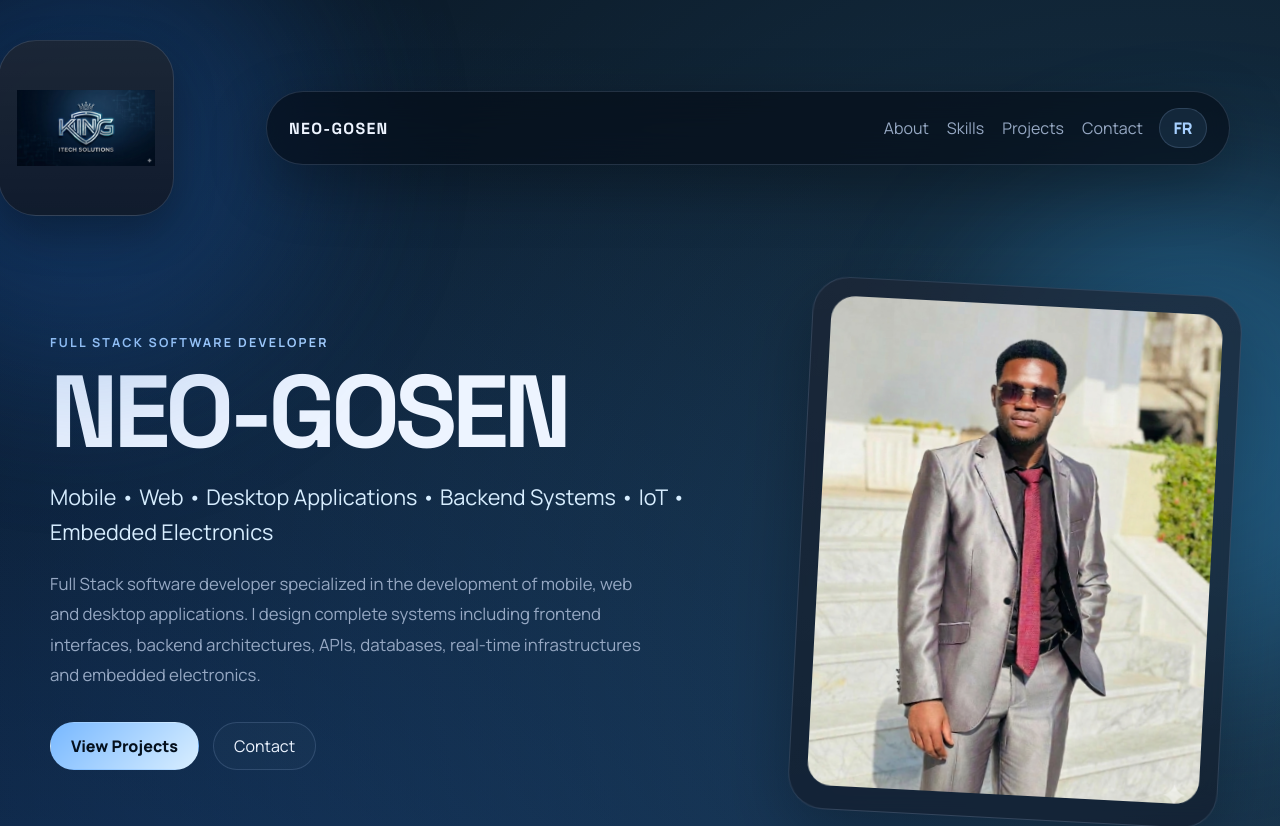
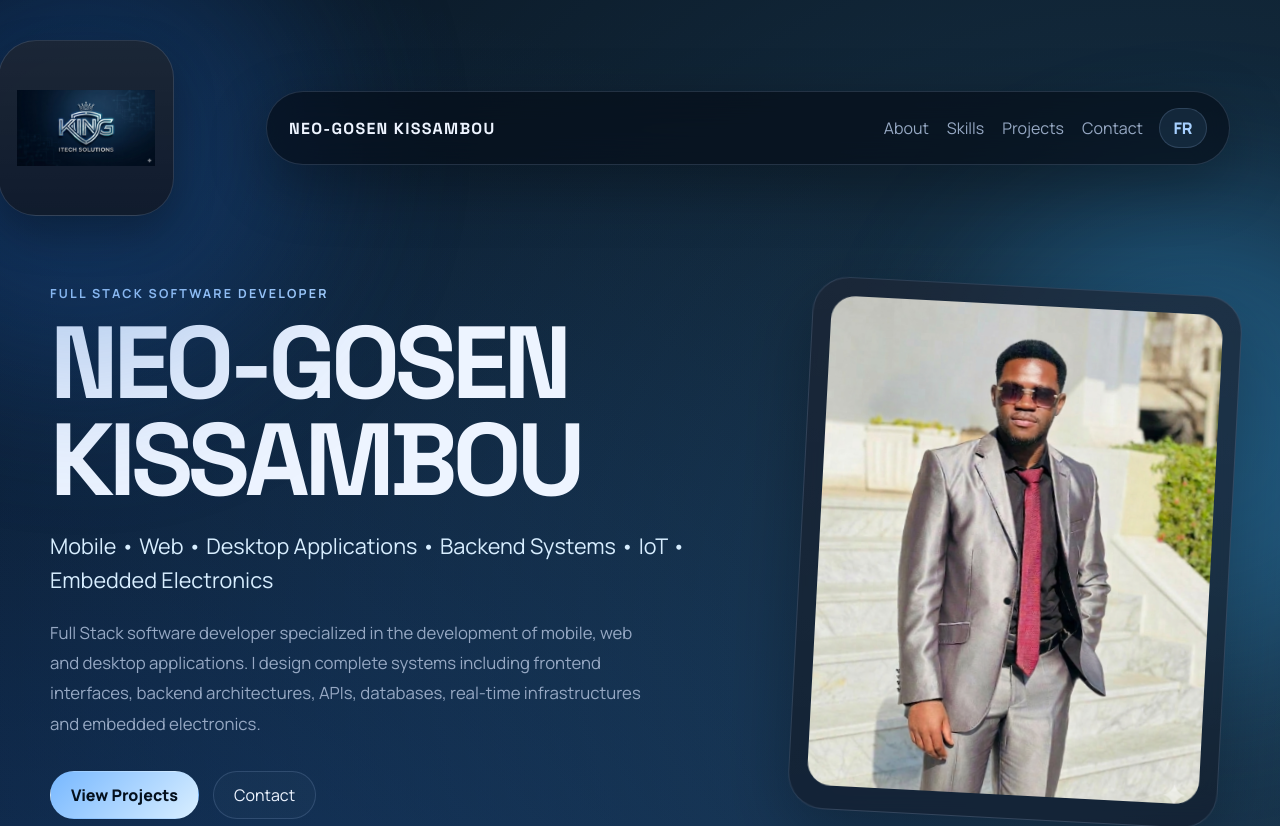
Before and after one commit to kissambouneogosen3-creator/neo-gosen-portfolio, a React (Vite) app: page / in a window 1280 px wide. Shown: the top 826 px of the page. Built offline with nearby package versions, Linux system fonts and the light colour scheme.

Commit message:
Use full NEO-GOSEN KISSAMBOU identity

```diff
--- a/index.html
+++ b/index.html
@@ -9,16 +9,16 @@
     <meta name="theme-color" content="#102642" />
     <meta
       name="description"
-      content="Portfolio of NEO-GOSEN, Full Stack Software Developer specialized in mobile, web, desktop applications, backend systems, real-time platforms, IoT, embedded electronics and PCB design."
+      content="Portfolio of NEO-GOSEN KISSAMBOU, Full Stack Software Developer specialized in mobile, web, desktop applications, backend systems, real-time platforms, IoT, embedded electronics and PCB design."
     />
     <meta
       name="keywords"
-      content="NEO-GOSEN, Neo Gosen Kissambou, Full Stack Software Developer, mobile developer, web developer, desktop applications, backend systems, IoT developer, embedded electronics, industrial electronics, PCB design, Raspberry Pi, STM32, ESP32, React Native, React, Node.js, NestJS, PostgreSQL"
+      content="NEO-GOSEN KISSAMBOU, Full Stack Software Developer, mobile developer, web developer, desktop applications, backend systems, IoT developer, embedded electronics, industrial electronics, PCB design, Raspberry Pi, STM32, ESP32, React Native, React, Node.js, NestJS, PostgreSQL"
     />
     <meta property="og:type" content="profile" />
     <meta property="og:locale" content="en_US" />
-    <meta property="og:site_name" content="NEO-GOSEN Portfolio" />
-    <meta property="og:title" content="NEO-GOSEN — Full Stack Software Developer" />
+    <meta property="og:site_name" content="NEO-GOSEN KISSAMBOU Portfolio" />
+    <meta property="og:title" content="NEO-GOSEN KISSAMBOU — Full Stack Software Developer" />
     <meta
       property="og:description"
       content="Mobile, web, desktop applications, backend systems, real-time platforms, IoT, embedded electronics and PCB design."
@@ -26,18 +26,18 @@
     <meta property="og:url" content="https://neo-gosen-portfolio.vercel.app/" />
     <meta property="og:image" content="https://neo-gosen-portfolio.vercel.app/branding/logo.png" />
     <meta name="twitter:card" content="summary_large_image" />
-    <meta name="twitter:title" content="NEO-GOSEN — Full Stack Software Developer" />
+    <meta name="twitter:title" content="NEO-GOSEN KISSAMBOU — Full Stack Software Developer" />
     <meta
       name="twitter:description"
-      content="Portfolio of NEO-GOSEN, Full Stack Software Developer specialized in mobile, web, desktop, backend, IoT and embedded electronics systems."
+      content="Portfolio of NEO-GOSEN KISSAMBOU, Full Stack Software Developer specialized in mobile, web, desktop, backend, IoT and embedded electronics systems."
     />
     <meta name="twitter:image" content="https://neo-gosen-portfolio.vercel.app/branding/logo.png" />
     <script type="application/ld+json">
       {
         "@context": "https://schema.org",
         "@type": "Person",
-        "name": "NEO-GOSEN",
-        "alternateName": ["Neo Gosen", "Neo Gosen Kissambou"],
+        "name": "NEO-GOSEN KISSAMBOU",
+        "alternateName": ["NEO-GOSEN KISSAMBOU"],
         "url": "https://neo-gosen-portfolio.vercel.app/",
         "image": "https://neo-gosen-portfolio.vercel.app/images/profile/profile.png",
         "jobTitle": "Full Stack Software Developer",
@@ -65,7 +65,7 @@
         "description": "Full Stack Software Developer specialized in complete software systems across mobile, web, desktop applications, backend systems, IoT, embedded electronics and PCB design."
       }
     </script>
-    <title>NEO-GOSEN — Full Stack Software Developer</title>
+    <title>NEO-GOSEN KISSAMBOU — Full Stack Software Developer</title>
   </head>
   <body>
     <div id="root"></div>
--- a/src/App.jsx
+++ b/src/App.jsx
@@ -131,7 +131,7 @@ const projects = [
 const copy = {
   en: {
     nav: ["About", "Skills", "Projects", "Contact"],
-    homeLabel: "NEO-GOSEN home",
+    homeLabel: "NEO-GOSEN KISSAMBOU home",
     role: "Full Stack Software Developer",
     specialization: "Mobile • Web • Desktop Applications • Backend Systems • IoT • Embedded Electronics",
     hero:
@@ -164,7 +164,7 @@ const copy = {
   },
   fr: {
     nav: ["À propos", "Compétences", "Projets", "Contact"],
-    homeLabel: "Accueil NEO-GOSEN",
+    homeLabel: "Accueil NEO-GOSEN KISSAMBOU",
     role: "Développeur logiciel full stack",
     specialization:
       "Mobile • Web • Applications desktop • Systèmes backend • IoT • Électronique embarquée",
@@ -226,12 +226,12 @@ function App() {
       <div className="masthead">
         <a className="logo-anchor" href="#hero" aria-label={t.homeLabel}>
           <span className="brand-logo-wrap brand-logo-wrap-large">
-            <img src={logoImage} alt="NEO-GOSEN logo" className="brand-logo" />
+            <img src={logoImage} alt="NEO-GOSEN KISSAMBOU logo" className="brand-logo" />
           </span>
         </a>
         <header className="topbar">
           <a className="brand" href="#hero">
-            <span className="brand-text">NEO-GOSEN</span>
+            <span className="brand-text">NEO-GOSEN KISSAMBOU</span>
           </a>
           <nav className="nav">
             <a href="#about">{t.nav[0]}</a>
@@ -254,7 +254,7 @@ function App() {
         <section className="hero-section section" id="hero">
           <div className="hero-copy">
             <p className="eyebrow">{t.role}</p>
-            <h1>NEO-GOSEN</h1>
+            <h1>NEO-GOSEN KISSAMBOU</h1>
             <p className="hero-specialization">{t.specialization}</p>
             <p className="hero-description">{t.hero}</p>
             <div className="hero-actions">
@@ -272,9 +272,9 @@ function App() {
               <button
                 className="image-button"
                 type="button"
-                onClick={() => openImage(profileImage, "NEO-GOSEN profile")}
+                onClick={() => openImage(profileImage, "NEO-GOSEN KISSAMBOU profile")}
               >
-                <img src={profileImage} alt="NEO-GOSEN profile" className="profile-image" />
+                <img src={profileImage} alt="NEO-GOSEN KISSAMBOU profile" className="profile-image" />
               </button>
             </div>
           </div>
```
